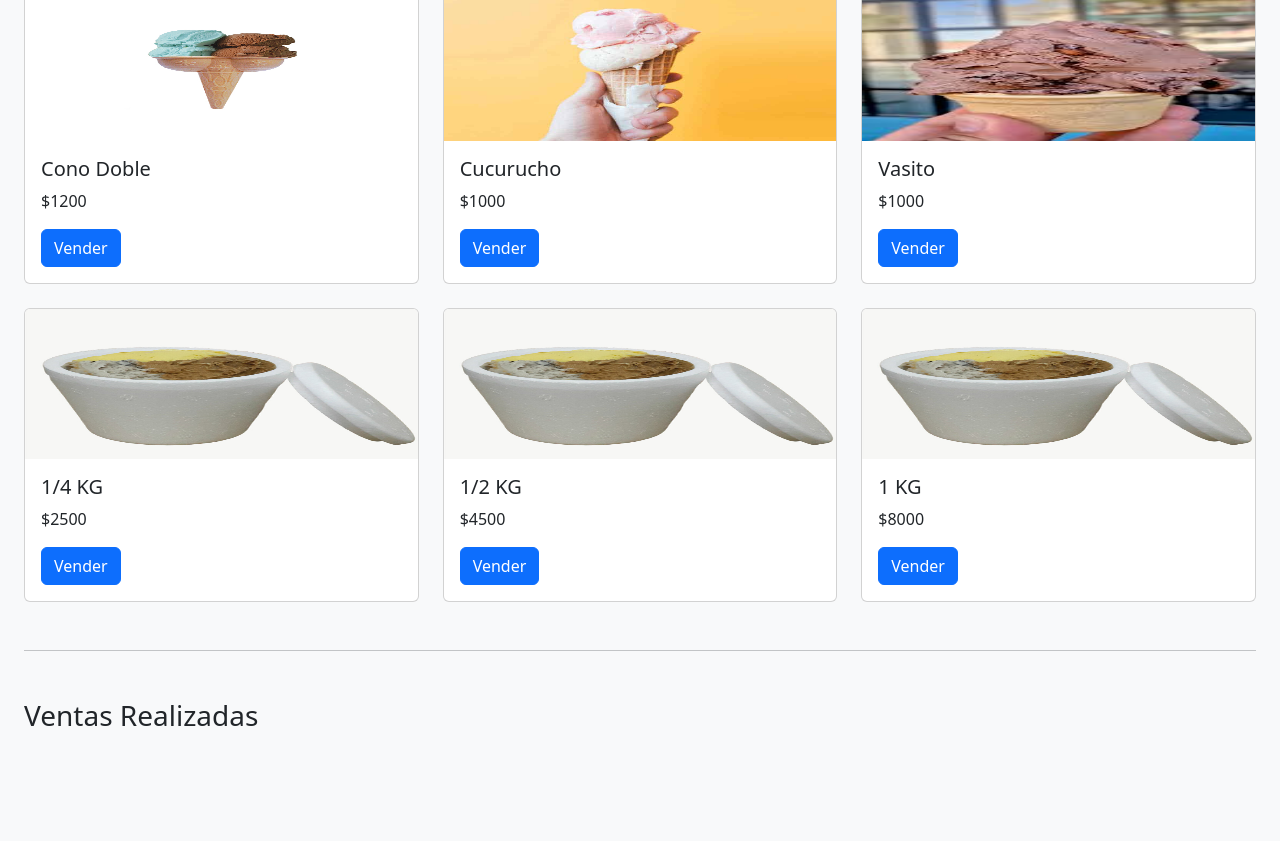
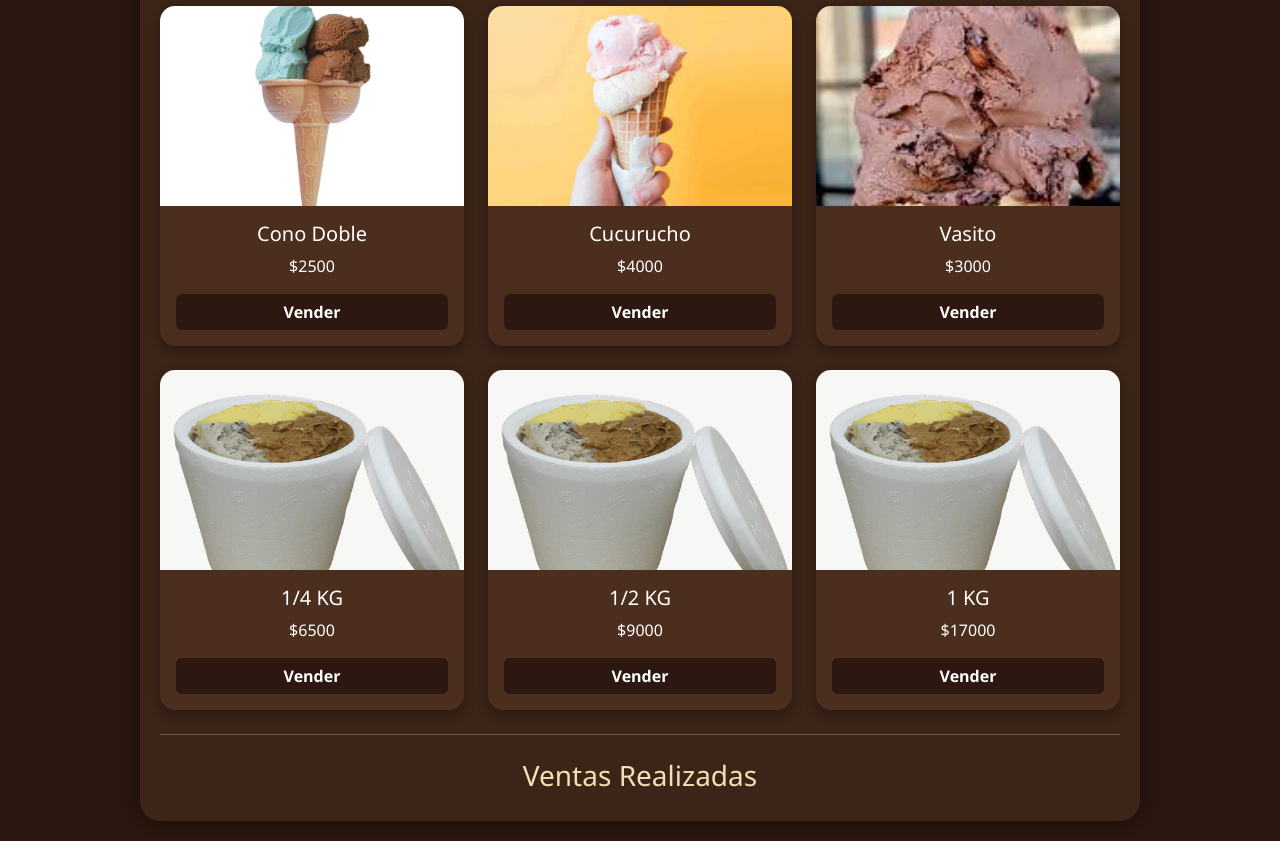
Before and after one commit to Eg139/StockHeladeria, a plain HTML site: page index.html in a window 1280 px wide. Shown: the part 96-937 px from the top of the page. Before the commit the page ends 861 px from the top, so only its background shows below. Drawn offline with nearby package versions, Linux system fonts and the light colour scheme.

Commit message:
cambio visual

```diff
--- a/index.html
+++ b/index.html
@@ -5,43 +5,135 @@
   <meta name="viewport" content="width=device-width, initial-scale=1">
   <title>Demo Heladería</title>
   <link href="https://cdn.jsdelivr.net/npm/bootstrap@5.3.3/dist/css/bootstrap.min.css" rel="stylesheet">
+
   <style>
+    /* Paleta de colores */
+    body {
+      background-color: #2c1810; /* Marrón oscuro */
+      font-family: 'Segoe UI', sans-serif;
+      color: #fff;
+    }
+
+    .tablet-container {
+      max-width: 1000px;
+      margin: 20px auto;
+      background: #3b2418;
+      border-radius: 20px;
+      padding: 20px;
+      box-shadow: 0 0 30px rgba(0,0,0,0.5);
+    }
+
+    h2, h3 {
+      color: #f5deb3; /* tono beige/marrón claro */
+      text-align: center;
+    }
+
+    /* Cards */
+    .card {
+      background: #4b2e1e;
+      color: #fff;
+      border: none;
+      border-radius: 15px;
+      transition: transform 0.3s ease, box-shadow 0.3s ease;
+      box-shadow: 0 4px 12px rgba(0,0,0,0.3);
+    }
+    .card:hover {
+      transform: translateY(-5px);
+      box-shadow: 0 8px 20px rgba(0,0,0,0.5);
+    }
+
     .card-img-top {
-    width: 100%;         /* ocupa todo el ancho de la card */
-    max-height: 150px;   /* límite de alto */
+      width: 100%;
+      height: 180px;
+      object-fit: cover;
+      border-top-left-radius: 15px;
+      border-top-right-radius: 15px;
+    }
 
+    /* Botones */
+    .btn-primary {
+      background: #2c1810;
+      border: none;
+      font-weight: bold;
+      transition: background 0.3s ease;
+    }
+    .btn-primary:hover {
+      background: #5c3b2c;
+    }
+
+    .btn-success {
+      background: #5c3b2c;
+      border: none;
+    }
+    .btn-success:hover {
+      background: #2c1810;
+    }
+
+    /* Listado ventas */
+    .list-group-item {
+      background: #3b2418;
+      color: #fff;
+      border: 1px solid #5c3b2c;
+    }
+
+    /* Media queries personalizados */
+    @media (max-width: 576px) {
+      .card-img-top {
+        height: 140px;
+      }
+      .tablet-container {
+        border-radius: 0;
+        padding: 10px;
+      }
+    }
+
+    @media (min-width: 577px) and (max-width: 768px) {
+      .card-img-top {
+        height: 160px;
+      }
+    }
+
+    @media (min-width: 769px) and (max-width: 1200px) {
+      .card-img-top {
+        height: 180px;
+      }
+    }
+
+    @media (min-width: 1201px) {
+      .card-img-top {
+        height: 200px;
+      }
     }
   </style>
+</head>
+<body>
 
-</head>
-<body class="bg-light p-4">
-
-  <h2 class="mb-4 text-center">Registro de Compras - Heladería</h2>
+  <div class="tablet-container">
+    <h2 class="mb-4">Registro de Compras - Heladería</h2>
 
     <!-- Productos -->
-  <div class="row row-cols-1 row-cols-md-3 g-4" id="productos">
-    <!-- Las cards se generan dinámicamente -->
+    <div class="row row-cols-1 row-cols-md-2 row-cols-lg-3 g-4" id="productos">
+      <!-- Cards dinámicas -->
     </div>
 
-  <hr class="my-5">
+    <hr class="my-4 text-light">
 
     <!-- Registro de ventas -->
     <h3>Ventas Realizadas</h3>
     <ul class="list-group" id="registroVentas"></ul>
+  </div>
 
   <!-- Modal sabores -->
   <div class="modal fade" id="saboresModal" tabindex="-1" aria-labelledby="saboresModalLabel" aria-hidden="true">
     <div class="modal-dialog">
-      <div class="modal-content">
+      <div class="modal-content" style="background:#3b2418; color:#fff;">
         <div class="modal-header">
           <h5 class="modal-title" id="saboresModalLabel">Elige los sabores</h5>
-          <button type="button" class="btn-close" data-bs-dismiss="modal" aria-label="Cerrar"></button>
+          <button type="button" class="btn-close btn-close-white" data-bs-dismiss="modal" aria-label="Cerrar"></button>
         </div>
         <div class="modal-body">
           <form id="saboresForm">
-            <div id="saboresOpciones" class="mb-3">
-              <!-- Checkboxes sabores -->
-            </div>
+            <div id="saboresOpciones" class="mb-3"></div>
             <p class="text-muted"><small>Debes elegir entre <span id="minSabores"></span> y <span id="maxSabores"></span> sabores.</small></p>
           </form>
         </div>
@@ -54,13 +146,14 @@
 
   <script>
     const productos = [
-      { id: 1, nombre: "Cono Doble", precio: 1200, min: 2, max: 2, img: "conodoble.jpg" },
-      { id: 2, nombre: "Cucurucho", precio: 1000, min: 1, max: 1, img: "cucurucho.jpg" },
-      { id: 3, nombre: "Vasito", precio: 1000, min: 1, max: 1, img: "vasito.jpg" },
-      { id: 4, nombre: "1/4 KG", precio: 2500, min: 1, max: 2, img: "potehelado.jpg" },
-      { id: 5, nombre: "1/2 KG", precio: 4500, min: 1, max: 3, img: "potehelado.jpg" },
-      { id: 6, nombre: "1 KG", precio: 8000, min: 1, max: 4, img: "potehelado.jpg" },
+      { id: 1, nombre: "Cono Doble", precio: 2500, min: 2, max: 2, img: "conodoble.jpg" },
+      { id: 2, nombre: "Cucurucho", precio: 4000, min: 1, max: 2, img: "cucurucho.jpg" },
+      { id: 3, nombre: "Vasito", precio: 3000, min: 1, max: 2, img: "vasito.jpg" },
+      { id: 4, nombre: "1/4 KG", precio: 6500, min: 1, max: 3, img: "potehelado.jpg" },
+      { id: 5, nombre: "1/2 KG", precio: 9000, min: 1, max: 3, img: "potehelado.jpg" },
+      { id: 6, nombre: "1 KG", precio: 17000, min: 1, max: 4, img: "potehelado.jpg" },
     ];
+
 
     const sabores = ["Chocolate", "Vainilla", "Frutilla", "Dulce de Leche", "Limón", "Crema Americana"];
 
@@ -78,10 +171,10 @@
         <div class="col">
           <div class="card h-100">
             <img src="${p.img}" class="card-img-top" alt="${p.nombre}">
-            <div class="card-body">
+            <div class="card-body text-center">
               <h5 class="card-title">${p.nombre}</h5>
               <p class="card-text">$${p.precio}</p>
-              <button class="btn btn-primary" onclick="abrirSabores(${p.id})">Vender</button>
+              <button class="btn btn-primary w-100" onclick="abrirSabores(${p.id})">Vender</button>
             </div>
           </div>
         </div>
```
Lines whose indentation alone changed are shown as unchanged.
